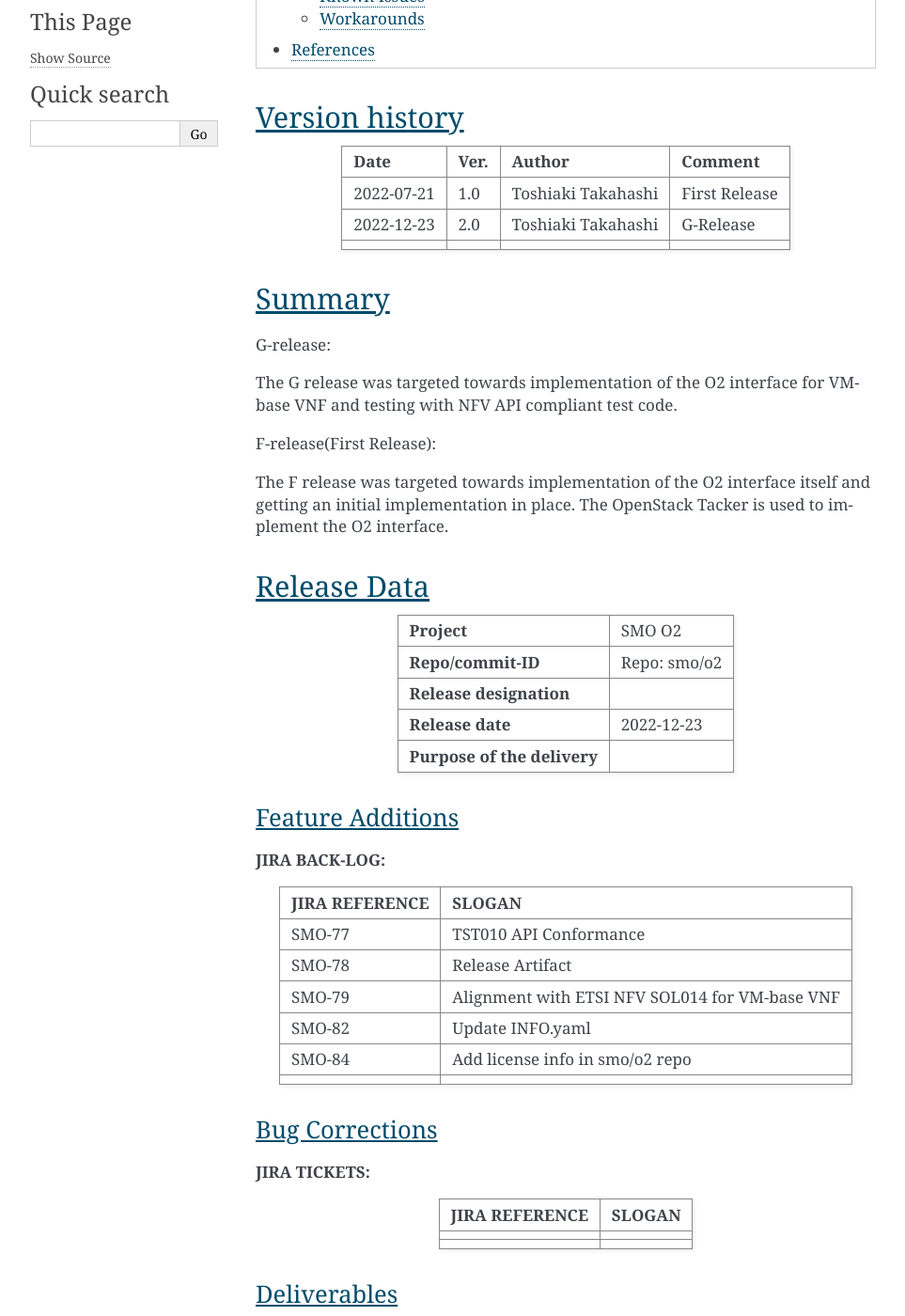
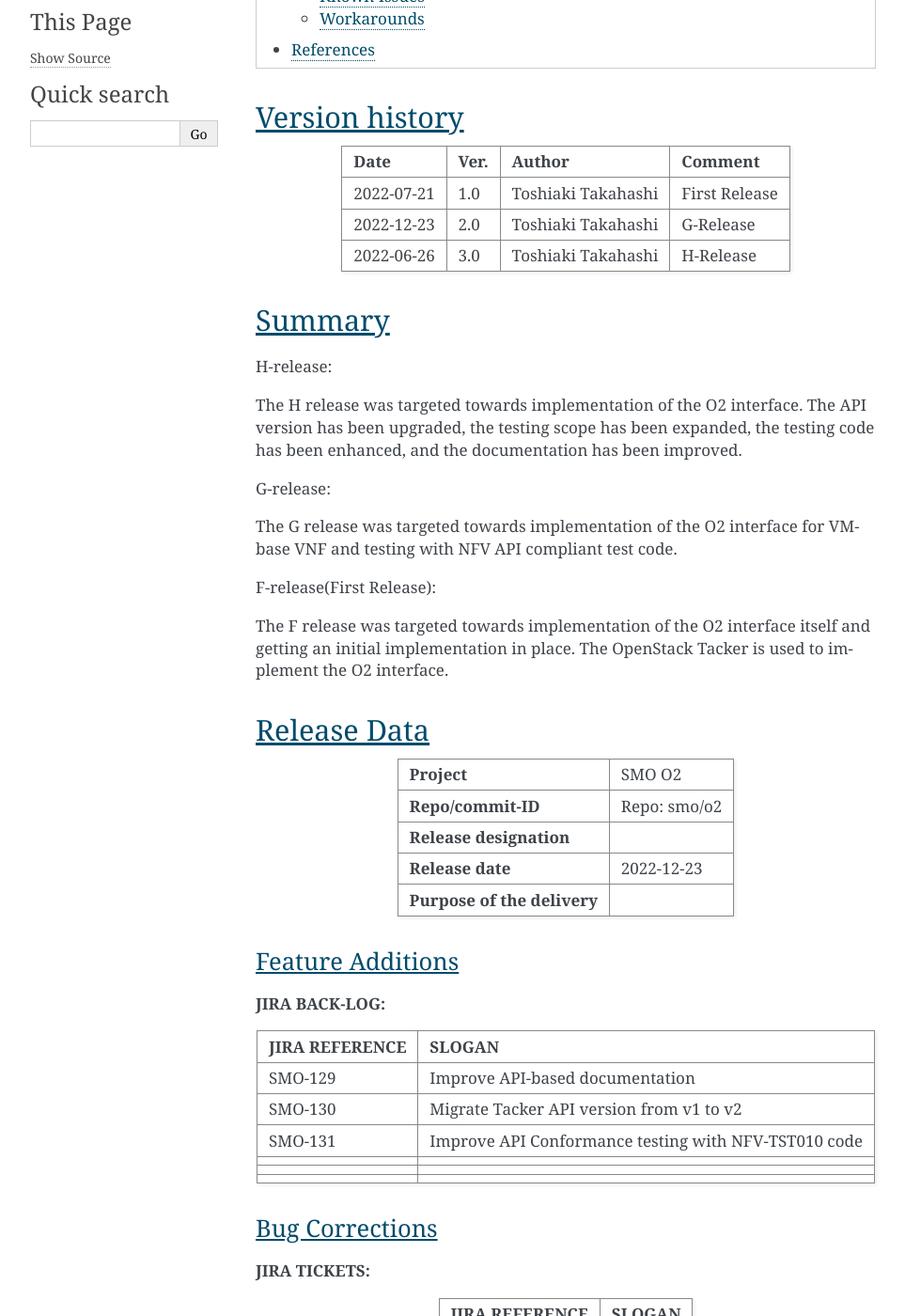
Before and after one commit to o-ran-sc/smo-o2, a Sphinx documentation site: the page built from docs/release-notes.rst, in a window 1280 px wide and 1400 px high, scrolled down 456 px. Shown: the whole window at 94% size, without its empty margins (148-1111 px from the left). Built offline with Sphinx 7.4.7, drawn with Linux system fonts in a browser that asks for light colours.

Commit message:
Update Release note for H-release
Change-Id: I82af3ee8f9c0b00a9ca4185001cd55ccc23388c2
Signed-off-by: Toshiaki Takahashi <ts-takahashi@nec.com>

```diff
--- a/docs/release-notes.rst
+++ b/docs/release-notes.rst
@@ -26,13 +26,18 @@
 | 2022-12-23         | 2.0                | Toshiaki Takahashi | G-Release          |
 |                    |                    |                    |                    |
 +--------------------+--------------------+--------------------+--------------------+
-|                    |                    |                    |                    |
+| 2022-06-26         | 3.0                | Toshiaki Takahashi | H-Release          |
 |                    |                    |                    |                    |
 +--------------------+--------------------+--------------------+--------------------+
 
 
 Summary
 -------
+
+H-release:
+
+The H release was targeted towards implementation of the O2 interface.
+The API version has been upgraded, the testing scope has been expanded, the testing code has been enhanced, and the documentation has been improved.
 
 G-release:
 
@@ -77,15 +82,14 @@
 | **JIRA REFERENCE**                   | **SLOGAN**                                     |
 |                                      |                                                |
 +--------------------------------------+------------------------------------------------+
-| SMO-77                               | TST010 API Conformance                         |
+| SMO-129                              | Improve API-based documentation                |
 +--------------------------------------+------------------------------------------------+
-| SMO-78                               | Release Artifact                               |
+| SMO-130                              | Migrate Tacker API version from v1 to v2       |
 +--------------------------------------+------------------------------------------------+
-| SMO-79                               | Alignment with ETSI NFV SOL014 for VM-base VNF |
+| SMO-131                              | Improve API Conformance testing with           |
+|                                      | NFV-TST010 code                                |
 +--------------------------------------+------------------------------------------------+
-| SMO-82                               | Update INFO.yaml                               |
 +--------------------------------------+------------------------------------------------+
-| SMO-84                               | Add license info in smo/o2 repo                |
 +--------------------------------------+------------------------------------------------+
 |                                      |                                                |
 +--------------------------------------+------------------------------------------------+
```
